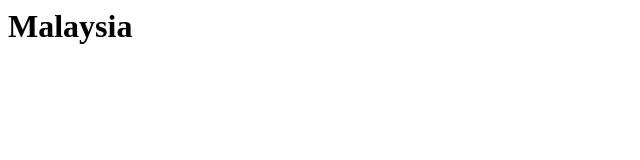
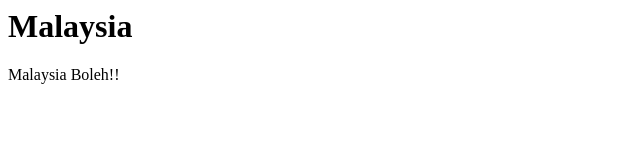
Before and after one commit to ChubaaR/CountryRepo, a plain HTML site: page index.html in a window 1280 px wide. Shown: the whole page, without its empty margins (0-640 px from the left). Drawn offline with Linux system fonts and the light colour scheme.

Commit message:
Added Paragraph for index.html in Sara

```diff
--- a/index.html
+++ b/index.html
@@ -3,4 +3,6 @@
 
 <h1> Malaysia </h1>
 
+<p> Malaysia Boleh!!</p>
+
 </head>
```
